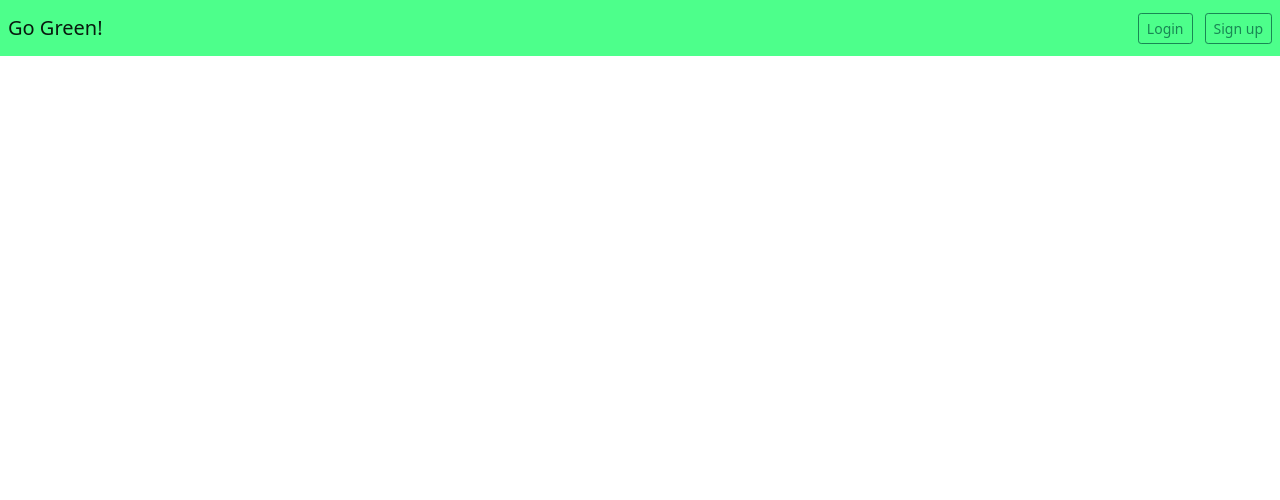
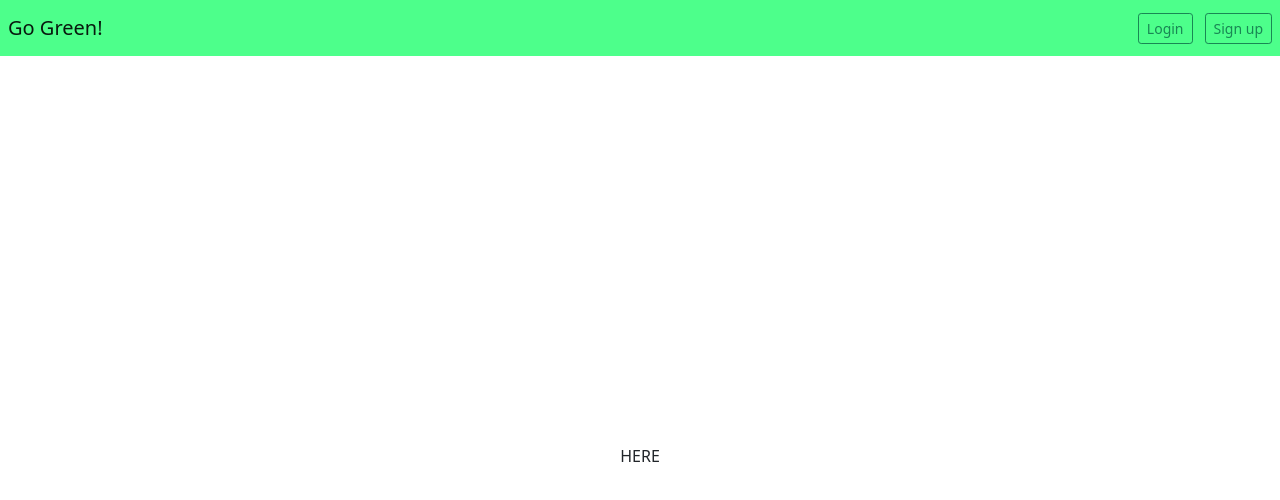
Before and after one commit to Adub17030/TreeHacks_22_NoWasteFood, a React (Create React App) app in the folder no_food_waste_app/: page / in a window 1280 px wide. Shown: the top 500 px of the page. Built offline with nearby package versions, Linux system fonts and the light colour scheme.

Commit message:
welcom page

```diff
--- a/no_food_waste_app/src/App.js
+++ b/no_food_waste_app/src/App.js
@@ -2,22 +2,23 @@ import React from "react";
 import { BrowserRouter, Route, Routes } from "react-router-dom";
 import Login from "./Login";
 import Home from "./Home";
-import Header from './components/Header';
+import Welcome from "./Welcome";
 import PostBehaviour from "./pages/PostBehaviour";
 
 export default function App() {
   return (
     <div>
-      <Header/>
       <BrowserRouter>
         <Routes>
           <Route path="/login" element={<Login />} />
           <Route path="/home" element={<Home />} />
           <Route path="/activity" element={<PostBehaviour />} />
+          <Route path="/" element={<Welcome />} />
         </Routes>
       </BrowserRouter>
-      {//<Footer />
-}
+      {
+        //<Footer />
+      }
     </div>
   );
 }
--- /dev/null
+++ b/no_food_waste_app/src/Welcome.css
@@ -0,0 +1,6 @@
+main {
+  display: flex;
+  justify-content: space-evenly;
+  align-items: center;
+  height: 100vh; /* full viewheight */
+}
--- /dev/null
+++ b/no_food_waste_app/src/Welcome.js
@@ -0,0 +1,18 @@
+import React from "react";
+import "./Welcome.css";
+// import LandingText from "../LandingText/LandingText.js";
+// import LandingPhoto from "../LandingPhoto/LandingPhoto";
+// import Navbar from './Components/Navbar/Navbar';
+// import { ReactNavbar } from "react-responsive-animate-navbar";
+import Header from "./components/Header";
+
+const Home = () => {
+  return (
+    <div>
+      <Header />
+      <main>HERE</main>
+    </div>
+  );
+};
+
+export default Home;
```
